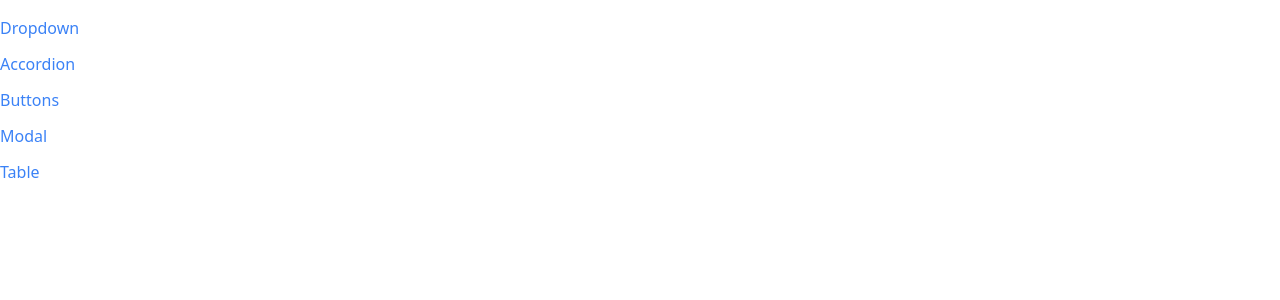
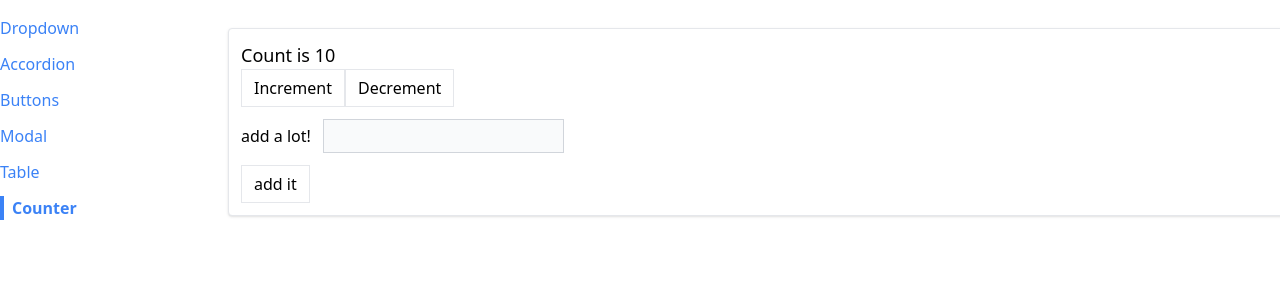
Before and after one commit to Angelhdz98/barra-navegacion-react, a React (Create React App) app: page /counter in a window 1280 px wide. Shown: the top 300 px of the page. Built offline with nearby package versions, Linux system fonts and the light colour scheme.

Commit message:
terminamos de ver como funciona useReducer cambiando el useState por este en nuestro componente contador

```diff
--- a/package.json
+++ b/package.json
@@ -7,6 +7,7 @@
     "@testing-library/react": "^13.4.0",
     "@testing-library/user-event": "^13.5.0",
     "classnames": "^2.5.1",
+    "immer": "^10.0.4",
     "prop-types": "^15.8.1",
     "react": "^18.2.0",
     "react-dom": "^18.2.0",
--- a/src/App.js
+++ b/src/App.js
@@ -5,6 +5,7 @@ import DropdownPage from './pages/DropdownPage';
 import ButtonPage from './pages/ButtonPage';
 import ModalPage from './pages/ModalPage';
 import TablePage from './pages/TablePage';
+import CounterPage from './pages/CounterPage';
 
 function App() {
   return <div className="container mx-auto grid grid-cols-6 gap-4 mt-4">
@@ -25,6 +26,9 @@ function App() {
         <Route path="/table">
           <TablePage />
         </Route>
+        <Route path="/counter">
+          <CounterPage initialCount={10} />
+        </Route>
       </div>
     </div>
 
--- a/src/components/Sidebar.js
+++ b/src/components/Sidebar.js
@@ -5,7 +5,8 @@ function Sidebar() {
     {label: 'Accordion', path: '/accordion'},
     {label: 'Buttons', path: '/buttons'},
     {label: 'Modal', path: '/modal'},
-    {label:'Table', path: '/table'}]
+    {label: 'Table', path: '/table'},
+    {label: 'Counter', path: '/counter'}]
 
     const renderedLinks = links.map((link)=>{
         return <Link activeClassName="font-bold border-l-4 border-blue-500 pl-2" className="mb-3" key={link.label} to={link.path}> {link.label} </Link>
--- a/src/components/SortableTable.js
+++ b/src/components/SortableTable.js
@@ -1,31 +1,15 @@
-import { useState } from "react";
+
 import Table from "./Table";
-import {GoArrowSmallDown, GoArrowSmallUp } from 'react-icons/go'
+import { GoArrowSmallDown, GoArrowSmallUp } from 'react-icons/go'
+import useSort from "../hook/use-sort";
+function SortableTable(props) {
 
-function SortableTable(props) {
-    const [sortOrder, setSortOrder] = useState(null);
-    const [sortBy, setSortBy] = useState(null);
     const { config, data } = props;
-    const handleClick = (label) => {
-        if(sortBy && label!==sortBy){
-            setSortOrder('asc');
-            setSortBy(label);
-            return;
-        }
-        if (sortOrder === null) {
-            setSortOrder('asc');
-            setSortBy(label);
-        }
-        else if (sortOrder === 'asc') {
-            setSortOrder('desc');
-            setSortBy(label);
-        }
-        else if (sortOrder === 'desc') {
-            setSortOrder(null);
-            setSortBy(null);
-        }
+    const { sortOrder,
+        sortBy,
+        sortedData,
+        setSortColumn }= useSort(data, config);
 
-    }
     const updatedConfig = config.map((column) => {
         if (!column.sortValue) {
             return column;
@@ -33,7 +17,7 @@ function SortableTable(props) {
         return {
             ...column,
             header: () => (<th className="cursor-pointer hover:bg-gray-100"
-                                onClick={() => handleClick(column.label)}>
+                onClick={() => setSortColumn(column.label)}>
                 <div className="flex items-center">
                     {getIcons(column.label, sortBy, sortOrder)}
                     {column.label}
@@ -44,27 +28,8 @@ function SortableTable(props) {
         };
     })
 
-    //solo si sortOrder && sortBy no son nulos
-    // haremos una copia de data
-    // encontrar el el valore carro para el ordenamiento y odenar
 
-    let sortedData = data;
-    if (sortOrder && sortBy) {
-        const { sortValue } = config.find(column => column.label === sortBy)
 
-        sortedData = [...data].sort((a, b) => {
-            const valueA = sortValue(a);
-            const valueB = sortValue(b);
-
-            const reverseOrder = sortOrder === 'asc' ? 1 : -1;
-            if (typeof valueA === 'string') {
-                return valueA.localeCompare(valueB) * reverseOrder;
-            }
-            else {
-                return (valueA - valueB) * reverseOrder
-            }
-        })
-    }
 
     return <Table {...props} data={sortedData} config={updatedConfig} />;
 }
@@ -73,25 +38,25 @@ function SortableTable(props) {
 function getIcons(label, sortBy, sortOrder) {
     if (label !== sortBy) {
         return <div>
-            <GoArrowSmallUp/>
-            <GoArrowSmallDown/>
+            <GoArrowSmallUp />
+            <GoArrowSmallDown />
         </div>
     }
     if (sortOrder === null) {
         return <div>
-        <GoArrowSmallUp/>
-        <GoArrowSmallDown/>
+            <GoArrowSmallUp />
+            <GoArrowSmallDown />
         </div>
     }
 
     if (sortOrder === 'asc') {
         return <div>
-        <GoArrowSmallUp/>
+            <GoArrowSmallUp />
         </div>
     }
     if (sortOrder === 'desc') {
         return <div>
-        <GoArrowSmallDown/>
+            <GoArrowSmallDown />
         </div>
     }
 
--- /dev/null
+++ b/src/hook/use-counter.js
@@ -0,0 +1,18 @@
+import { useState, useEffect } from "react";
+
+
+function useCounter(initialCount) {
+    const [count, setCount] = useState(initialCount);
+    useEffect(() => {
+        console.log(count);
+    }, [count]);
+    const increment = () => {
+        setCount(count + 1);
+    }
+    return {
+        count,
+        increment
+    }
+}
+
+export default useCounter;
--- /dev/null
+++ b/src/hook/use-sort.js
@@ -0,0 +1,53 @@
+import { useState } from "react";
+function useSort (data, config){
+    const [sortOrder, setSortOrder] = useState(null);
+    const [sortBy, setSortBy] = useState(null);
+
+    const setSortColumn = (label) => {
+        if(sortBy && label!==sortBy){
+            setSortOrder('asc');
+            setSortBy(label);
+            return;
+        }
+        if (sortOrder === null) {
+            setSortOrder('asc');
+            setSortBy(label);
+        }
+        else if (sortOrder === 'asc') {
+            setSortOrder('desc');
+            setSortBy(label);
+        }
+        else if (sortOrder === 'desc') {
+            setSortOrder(null);
+            setSortBy(null);
+        }
+
+    }
+     //solo si sortOrder && sortBy no son nulos
+    // haremos una copia de data
+    // encontrar el el valore carro para el ordenamiento y odenar
+
+    let sortedData = data;
+    if (sortOrder && sortBy) {
+        const { sortValue } = config.find(column => column.label === sortBy)
+
+        sortedData = [...data].sort((a, b) => {
+            const valueA = sortValue(a);
+            const valueB = sortValue(b);
+
+            const reverseOrder = sortOrder === 'asc' ? 1 : -1;
+            if (typeof valueA === 'string') {
+                return valueA.localeCompare(valueB) * reverseOrder;
+            }
+            else {
+                return (valueA - valueB) * reverseOrder
+            }
+        })
+    }
+    return {sortOrder,
+        sortBy,
+        sortedData,
+        setSortColumn};
+}
+
+export default useSort;
--- /dev/null
+++ b/src/pages/CounterPage.js
@@ -0,0 +1,110 @@
+import { useReducer } from "react";
+import Button from "../components/Button";
+import Panel from "../components/Panel";
+import { produce } from "immer";
+
+
+const INCREMENT_COUNT = 'increment';
+const SET_VALUE_TO_ADD = 'change-value-to-add';
+const DECEREMENT_COUNT ='decrement';
+const ADD_VALUE_TO_COUNT = 'add_value_to_count'
+
+const reducer = (state, action) => {
+
+    switch (action.type) {
+        case INCREMENT_COUNT:
+        state.count=state.count +1;
+        return;
+        case SET_VALUE_TO_ADD:
+            state.valueToAdd= action.payload;
+            return;
+        case DECEREMENT_COUNT:
+             state.count= state.count-1;
+             return;
+        case ADD_VALUE_TO_COUNT:
+         state.count= state.count + state.valueToAdd;
+            state.valueToAdd=0;
+            return;
+
+        default: return state; //tambien se puede hacer un throw new Error('type inesperado')
+    }
+    }
+
+    //     if (action.type === 'increment'){
+    // return {
+    //     ...state, count: state.count+1,
+    // }
+    // }
+
+    // if(action.type === 'change-value-to-add'){
+    //     return {
+    //         ...state,
+    //         valueToAdd: action.payload,
+    //     }
+    // }
+
+
+    // return state
+
+
+function CounterPage({ initialCount }) {
+    // const [count, setCount] = useState(initialCount);
+    // const [valueToAdd, setValueToAdd] = useState(0);
+    const [state, dispatch] = useReducer(produce(reducer), {
+        count: initialCount,
+        valueToAdd: 0,
+    })
+
+    const increment = () => {
+        //setCount(count+1);
+        dispatch({
+            type: INCREMENT_COUNT,
+
+        });
+
+    }
+    const decrement = () => {
+        //  setCount(count-1)
+        dispatch({type: DECEREMENT_COUNT})
+    }
+
+    const handleChange = (event) => {
+        const value = parseInt(event.target.value) || 0;
+        console.log(value);
+        //setValueToAdd(value);
+        dispatch({
+            type: SET_VALUE_TO_ADD,
+            payload: value
+        })
+    }
+
+    const handleSubmit = (event) => {
+        event.preventDefault();
+        dispatch ({
+            type: ADD_VALUE_TO_COUNT
+        });
+        //setCount(count + valueToAdd);
+        //setValueToAdd(0);
+    }
+
+    return <Panel className='m-3'>
+        <h1 className="text-lg">Count is {state.count}</h1>
+        <div className="flex flex-row">
+            <Button onClick={increment}>
+                Increment
+            </Button>
+            <Button onClick={decrement}>
+                Decrement
+            </Button>
+        </div>
+        <form onSubmit={handleSubmit}>
+            <label>add a lot!</label>
+            <input value={state.valueToAdd || ""} onChange={handleChange} type="number" className="p-1 m-3 bg-gray-50 border border-gray-300" />
+            <Button>add it
+            </Button>
+        </form>
+    </Panel>
+
+}
+
+export default CounterPage;
```
Also changed, not shown: 1 other file (tests, documents, lock files or other folders). Lines whose indentation alone changed are shown as unchanged.
